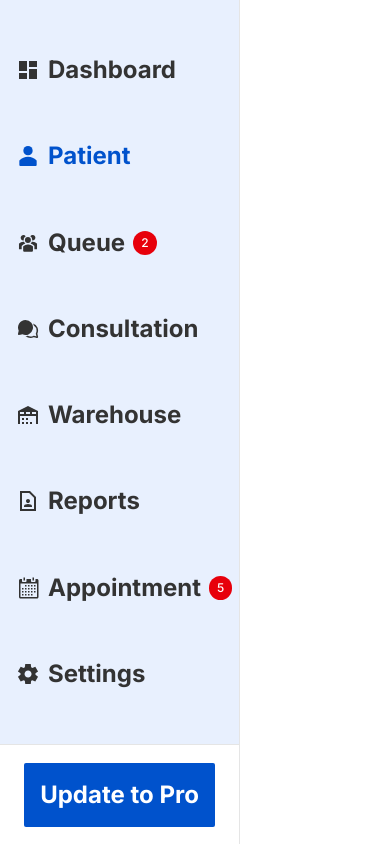
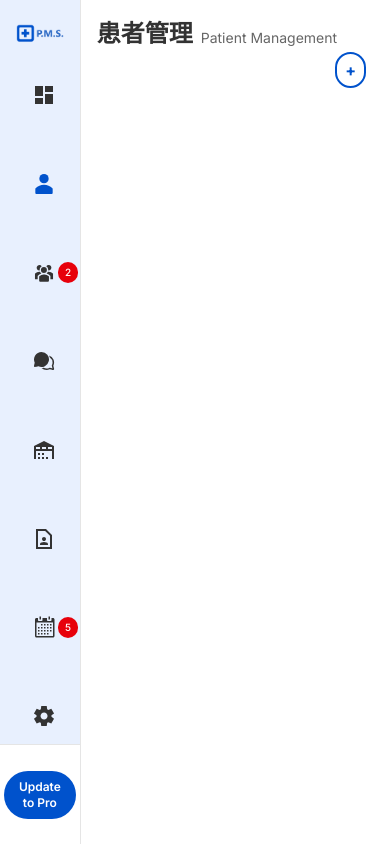
Before and after one commit to nightZQ/Assessment, a website: page index.html in a window 390 px wide. Drawn offline with nearby package versions, Linux system fonts and the light colour scheme; files that its build step writes are made by us from their sources.

Commit message:
update: nav sidebar adjustment -mobile screen compatibility -added logo image to header

```diff
--- a/index.html
+++ b/index.html
@@ -9,65 +9,83 @@
 </head>
 <body>
 
-	<nav class="flex flex-col justify-between h-screen w-[240px] bg-secondary border-r border-border">
-		<div class="flex flex-1 ml-4 text__title">
-			<ul class="flex flex-col h-full justify-evenly">
+	<div class="flex fixed h-screen w-screen">
+		<nav id="navbar" class="flex flex-col justify-between h-screen w-fit md:w-[240px] bg-secondary border-r border-border">
+			<img class="flex h-fit w-25 md:w-fit py-6 md:py-2 px-4 object-fill md:object-fit justify-center items-center" src="assets/img/logo.png" />
+			<div class="flex flex-1 text__title">
+				<ul class="flex flex-col pl-8 py-4 md:p-4 justify-between">
 					<li>
 						<a href="#dashboard" class="navbar__item">
 							<svg xmlns="http://www.w3.org/2000/svg" width="24" height="24" viewBox="0 0 24 24"><!-- Icon from Material Design Icons by Pictogrammers - https://github.com/Templarian/MaterialDesign/blob/master/LICENSE --><path fill="currentColor" d="M13 3v6h8V3m-8 18h8V11h-8M3 21h8v-6H3m0-2h8V3H3z"/></svg>
-						<span>Dashboard</span>
+							<span class="hidden md:block">Dashboard</span>
 						</a>
 					</li>
 					<li>
 						<a href="#patient" class="navbar__item navbar__item--active" aria-current="page">
 							<svg xmlns="http://www.w3.org/2000/svg" width="24" height="24" viewBox="0 0 36 36"><!-- Icon from Clarity by VMware - https://github.com/vmware/clarity-assets/blob/master/LICENSE --><path fill="currentColor" d="M30.61 24.52a17.16 17.16 0 0 0-25.22 0a1.5 1.5 0 0 0-.39 1v6A1.5 1.5 0 0 0 6.5 33h23a1.5 1.5 0 0 0 1.5-1.5v-6a1.5 1.5 0 0 0-.39-.98" class="clr-i-solid clr-i-solid-path-1"/><circle cx="18" cy="10" r="7" fill="currentColor" class="clr-i-solid clr-i-solid-path-2"/><path fill="none" d="M0 0h36v36H0z"/></svg>
-						<span>Patient</span>
+							<span class="hidden md:block">Patient</span>
 						</a>
 					</li>
 					<li>
 						<a href="#queue" class="navbar__item">
 							<svg xmlns="http://www.w3.org/2000/svg" width="24" height="24" viewBox="0 0 36 36"><!-- Icon from Clarity by VMware - https://github.com/vmware/clarity-assets/blob/master/LICENSE --><path fill="currentColor" d="M12 16.14h-.87a8.67 8.67 0 0 0-6.43 2.52l-.24.28v8.28h4.08v-4.7l.55-.62l.25-.29a11 11 0 0 1 4.71-2.86A6.6 6.6 0 0 1 12 16.14" class="clr-i-solid clr-i-solid-path-1"/><path fill="currentColor" d="M31.34 18.63a8.67 8.67 0 0 0-6.43-2.52a11 11 0 0 0-1.09.06a6.6 6.6 0 0 1-2 2.45a10.9 10.9 0 0 1 5 3l.25.28l.54.62v4.71h3.94v-8.32Z" class="clr-i-solid clr-i-solid-path-2"/><path fill="currentColor" d="M11.1 14.19h.31a6.45 6.45 0 0 1 3.11-6.29a4.09 4.09 0 1 0-3.42 6.33Z" class="clr-i-solid clr-i-solid-path-3"/><path fill="currentColor" d="M24.43 13.44a7 7 0 0 1 0 .69a4 4 0 0 0 .58.05h.19A4.09 4.09 0 1 0 21.47 8a6.53 6.53 0 0 1 2.96 5.44" class="clr-i-solid clr-i-solid-path-4"/><circle cx="17.87" cy="13.45" r="4.47" fill="currentColor" class="clr-i-solid clr-i-solid-path-5"/><path fill="currentColor" d="M18.11 20.3A9.7 9.7 0 0 0 11 23l-.25.28v6.33a1.57 1.57 0 0 0 1.6 1.54h11.49a1.57 1.57 0 0 0 1.6-1.54V23.3l-.24-.3a9.58 9.58 0 0 0-7.09-2.7" class="clr-i-solid clr-i-solid-path-6"/><path fill="none" d="M0 0h36v36H0z"/></svg>
-						<span>Queue</span>
-						<div class="navbar__badge">2</div>
+							<span class="hidden md:block">Queue</span>
+							<span class="navbar__badge">2</span>
 						</a>
 					</li>
 					<li>
 						<a href="#consultation" class="navbar__item">
 							<svg xmlns="http://www.w3.org/2000/svg" width="24" height="24" viewBox="0 0 24 24"><!-- Icon from Fluent UI System Icons by Microsoft Corporation - https://github.com/microsoft/fluentui-system-icons/blob/main/LICENSE --><path fill="currentColor" d="M9.5 3a7.5 7.5 0 0 0-6.797 10.675a68 68 0 0 0-.681 3.142a.996.996 0 0 0 1.153 1.17c.623-.11 1.978-.36 3.236-.65A7.5 7.5 0 1 0 9.5 3m-.038 16a7.47 7.47 0 0 0 5.1 2a7.5 7.5 0 0 0 3.088-.663c1.043.244 2.186.488 2.913.64a1.244 1.244 0 0 0 1.467-1.5c-.162-.703-.418-1.795-.671-2.803A7.503 7.503 0 0 0 17.015 6.41a8.4 8.4 0 0 1 .8 2.048a6 6 0 0 1 2.747 5.042a5.96 5.96 0 0 1-.665 2.747l-.13.253l.07.276c.228.895.467 1.9.642 2.65a112 112 0 0 1-2.74-.61l-.264-.062l-.243.121c-.804.4-1.71.625-2.67.625a6 6 0 0 1-2.92-.756a8.5 8.5 0 0 1-2.18.256"/></svg>
-						<span>Consultation</span>
+							<span class="hidden md:block">Consultation</span>
 						</a>
 					</li>
 					<li>
 						<a href="#warehouse" class="navbar__item">
 							<svg xmlns="http://www.w3.org/2000/svg" width="24" height="24" viewBox="0 0 24 24"><!-- Icon from Material Design Icons by Pictogrammers - https://github.com/Templarian/MaterialDesign/blob/master/LICENSE --><path fill="currentColor" d="M6 19h2v2H6zm6-16L2 8v13h2v-8h16v8h2V8zm-4 8H4V9h4zm6 0h-4V9h4zm6 0h-4V9h4zM6 15h2v2H6zm4 0h2v2h-2zm0 4h2v2h-2zm4 0h2v2h-2z"/></svg>
-						<span>Warehouse</span>
+							<span class="hidden md:block">Warehouse</span>
 						</a>
 					</li>
 					<li>
 						<a href="#reports" class="navbar__item">
 							<svg xmlns="http://www.w3.org/2000/svg" width="24" height="24" viewBox="0 0 24 24"><!-- Icon from Material Symbols by Google - https://github.com/google/material-design-icons/blob/master/LICENSE --><path fill="currentColor" d="M12 14q.825 0 1.413-.587T14 12t-.587-1.412T12 10t-1.412.588T10 12t.588 1.413T12 14m-4 4h8v-.575q0-.6-.325-1.1t-.9-.75q-.65-.275-1.35-.425T12 15t-1.425.15t-1.35.425q-.575.25-.9.75T8 17.425zm12 4H4V2h10l6 6zm-2-2V8.85L13.15 4H6v16zM6 20V4z"/></svg>
-						<span>Reports</span>
+							<span class="hidden md:block">Reports</span>
 						</a>
 					</li>
 					<li>
 						<a href="#appointment" class="navbar__item">
 							<svg xmlns="http://www.w3.org/2000/svg" width="24" height="24" viewBox="0 0 14 16"><!-- Icon from Octicons by GitHub - https://github.com/primer/octicons/blob/main/LICENSE --><path fill-rule="evenodd" d="M13 2h-1v1.5c0 .28-.22.5-.5.5h-2c-.28 0-.5-.22-.5-.5V2H6v1.5c0 .28-.22.5-.5.5h-2c-.28 0-.5-.22-.5-.5V2H2c-.55 0-1 .45-1 1v11c0 .55.45 1 1 1h11c.55 0 1-.45 1-1V3c0-.55-.45-1-1-1zm0 12H2V5h11v9zM5 3H4V1h1v2zm6 0h-1V1h1v2zM6 7H5V6h1v1zm2 0H7V6h1v1zm2 0H9V6h1v1zm2 0h-1V6h1v1zM4 9H3V8h1v1zm2 0H5V8h1v1zm2 0H7V8h1v1zm2 0H9V8h1v1zm2 0h-1V8h1v1zm-8 2H3v-1h1v1zm2 0H5v-1h1v1zm2 0H7v-1h1v1zm2 0H9v-1h1v1zm2 0h-1v-1h1v1zm-8 2H3v-1h1v1zm2 0H5v-1h1v1zm2 0H7v-1h1v1zm2 0H9v-1h1v1z" fill="currentColor"/></svg>
-						<span>Appointment</span>
-						<div class="navbar__badge">5</div>
+							<span class="hidden md:block">Appointment</span>
+							<span class="navbar__badge">5</span>
 						</a>
 					</li>
 					<li>
 						<a href="#settings" class="navbar__item">
 							<svg xmlns="http://www.w3.org/2000/svg" width="24" height="24" viewBox="0 0 24 24"><!-- Icon from Material Symbols by Google - https://github.com/google/material-design-icons/blob/master/LICENSE --><path fill="currentColor" d="m9.25 22l-.4-3.2q-.325-.125-.612-.3t-.563-.375L4.7 19.375l-2.75-4.75l2.575-1.95Q4.5 12.5 4.5 12.338v-.675q0-.163.025-.338L1.95 9.375l2.75-4.75l2.975 1.25q.275-.2.575-.375t.6-.3l.4-3.2h5.5l.4 3.2q.325.125.613.3t.562.375l2.975-1.25l2.75 4.75l-2.575 1.95q.025.175.025.338v.674q0 .163-.05.338l2.575 1.95l-2.75 4.75l-2.95-1.25q-.275.2-.575.375t-.6.3l-.4 3.2zm2.8-6.5q1.45 0 2.475-1.025T15.55 12t-1.025-2.475T12.05 8.5q-1.475 0-2.488 1.025T8.55 12t1.013 2.475T12.05 15.5"/></svg>
-						<span>Settings</span>
+							<span class="hidden md:block">Settings</span>
 						</a>
 					</li>
 				</ul>
 			</div>
 			<div class="flex items-center justify-center w-full h-25 bg-white border-t border-border">
-			<button class="button__primary rounded-xs text-2xl font-bold">Update to Pro</button>
+				<button class="button__primary text-xs md:text-2xl p-2 md:p-4 m-1 font-semibold">Update to Pro</button>
 			</div>
 		</nav>
+		<header class="flex flex-col w-screen bg-white p-4">
+			<span class="flex gap-2 items-end">
+				<h1 class="text__title">患者管理</h1>
+				<h3 class="text__subtitle mb-1">Patient Management</h3>
+			</span>
+			<div class="flex gap-2 justify-end">
+				<button class="button__secondary rounded-full px-2 py-1 font-bold">+</button>
+				<span class="flex gap-2">
+
+				</span>
+			</div>
+		</header>
+		<main>
+
+		</main>
+	</div>
 
 </body>
 
--- a/input.css
+++ b/input.css
@@ -56,11 +56,11 @@ body {
 /* Button */
 
 .button__primary {
-  @apply bg-primary text-white p-4;
+  @apply bg-primary rounded-full text-white;
 }
 
 .button__secondary {
-  @apply bg-white border border-primary text-primary p-4;
+  @apply bg-white rounded-full border border-primary border-2 text-primary;
 }
 
 .button__icon {
@@ -74,7 +74,7 @@ body {
 /* Navbar */
 
 .navbar__item {
-  @apply flex gap-2 items-center text-2xl font-bold text-primaryText;
+  @apply flex gap-0.5 md:gap-2 items-center text-2xl font-bold text-primaryText;
 }
 
 .navbar__item:hover {
@@ -86,5 +86,5 @@ body {
 }
 
 .navbar__badge {
-  @apply rounded-full bg-red-600 px-2 py-1 text-white text-[12px] font-medium;
+  @apply aspect-video w-5 md:w-6 rounded-full bg-red-600 md:px-2 py-1 text-center text-white text-[10px] md:text-[12px] font-medium;
 }
```
Also changed, not shown: assets/img/logo.png (added). Lines whose indentation alone changed are shown as unchanged.
